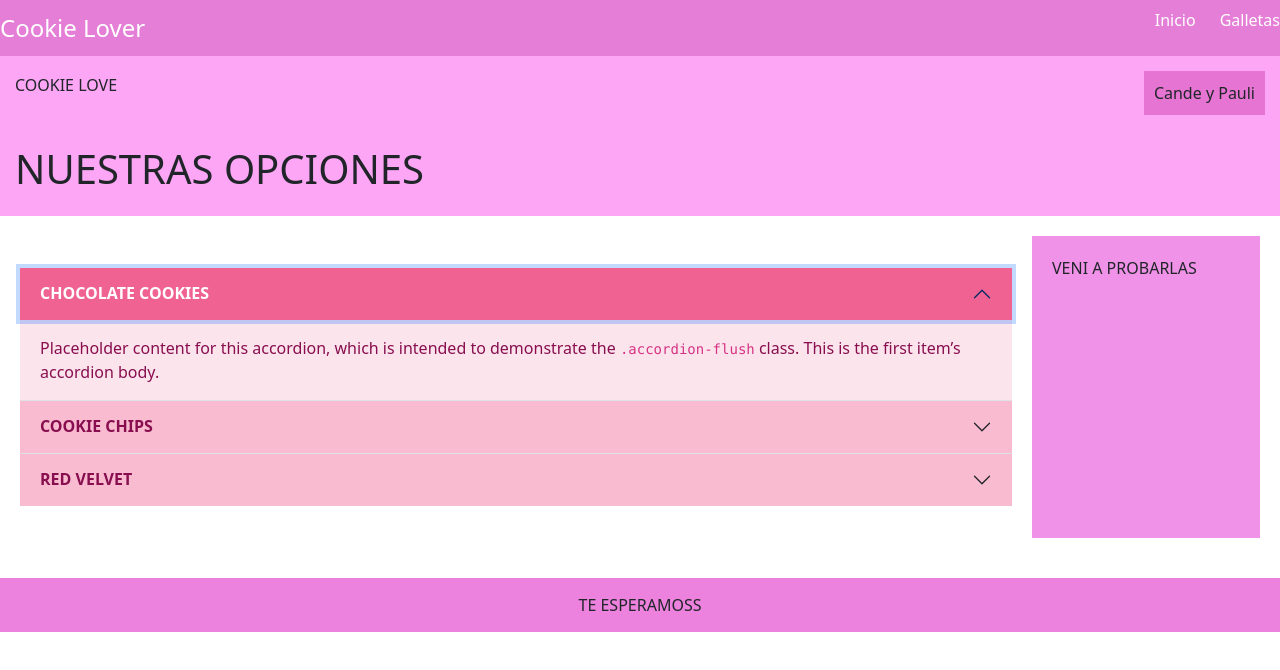
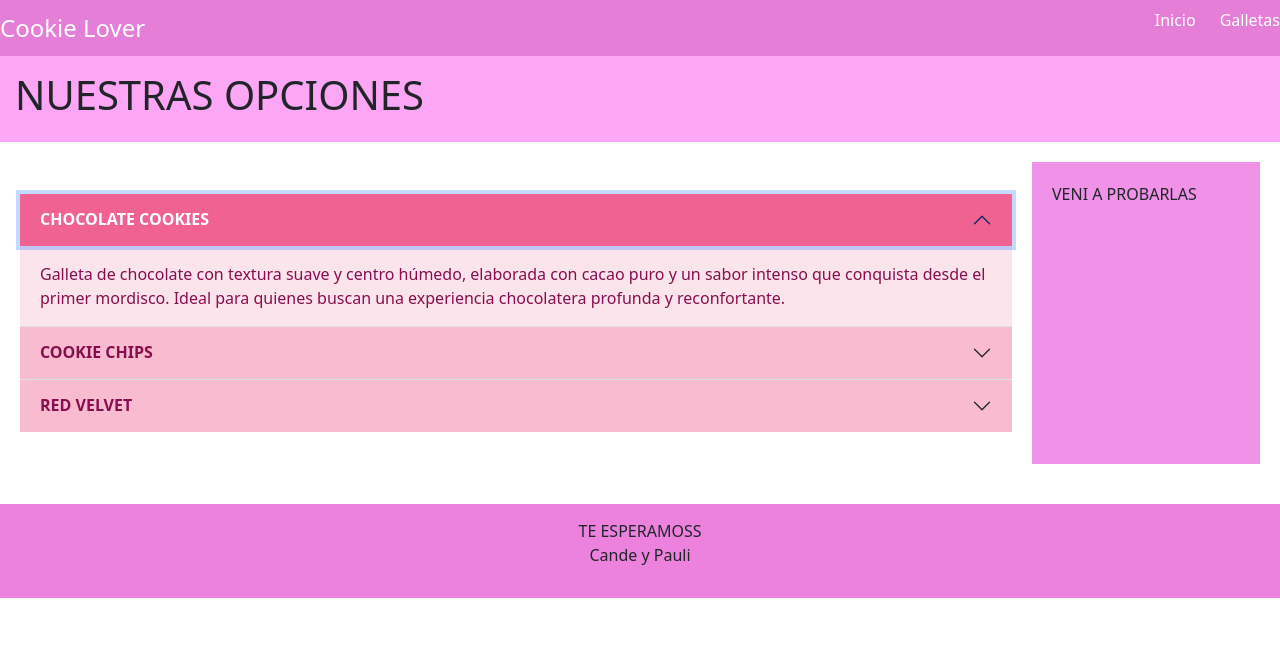
Before and after one commit to cande2908/candeypauli-bootstrap, a plain HTML site: page index.html in a window 1280 px wide. Both pictures are taken after a click on the button "CHOCOLATE COOKIES". Drawn offline with nearby package versions, Linux system fonts and the light colour scheme.

Commit message:
acordion

```diff
--- a/index.html
+++ b/index.html
@@ -32,10 +32,7 @@
       <li><a href="estructura2.html">Galletas</a></li>
     </ul>
   </nav>
-    <header>
-        <div><P>COOKIE LOVE</P></div>
-        <nav>Cande y Pauli</nav>
-    </header>
+
     <header><H1>NUESTRAS OPCIONES</H1></header>
     <main>
         <div class="main-container">
@@ -47,7 +44,7 @@
       </button>
     </h2>
     <div id="flush-collapseOne" class="accordion-collapse collapse" data-bs-parent="#accordionFlushExample">
-      <div class="accordion-body">Placeholder content for this accordion, which is intended to demonstrate the <code>.accordion-flush</code> class. This is the first item’s accordion body.</div>
+      <div class="accordion-body">Galleta de chocolate con textura suave y centro húmedo, elaborada con cacao puro y un sabor intenso que conquista desde el primer mordisco. Ideal para quienes buscan una experiencia chocolatera profunda y reconfortante.</div>
     </div>
   </div>
   <div class="accordion-item">
@@ -57,7 +54,7 @@
       </button>
     </h2>
     <div id="flush-collapseTwo" class="accordion-collapse collapse" data-bs-parent="#accordionFlushExample">
-      <div class="accordion-body">Placeholder content for this accordion, which is intended to demonstrate the <code>.accordion-flush</code> class. This is the second item’s accordion body. Let’s imagine this being filled with some actual content.</div>
+      <div class="accordion-body">Clásica, suave por dentro y con bordes ligeramente crocantes, nuestra Chips Cookie está repleta de chispas de chocolate que se derriten en cada mordida. Un sabor reconfortante y casero, perfecta para cualquier momento del día.</div>
     </div>
   </div>
   <div class="accordion-item">
@@ -67,14 +64,14 @@
       </button>
     </h2>
     <div id="flush-collapseThree" class="accordion-collapse collapse" data-bs-parent="#accordionFlushExample">
-      <div class="accordion-body">Placeholder content for this accordion, which is intended to demonstrate the <code>.accordion-flush</code> class. This is the third item’s accordion body. Nothing more exciting happening here in terms of content, but just filling up the space to make it look, at least at first glance, a bit more representative of how this would look in a real-world application.</div>
+      <div class="accordion-body">Delicadamente suave por dentro y crujiente por fuera, nuestra galleta Red Velvet combina el sabor clásico del cacao con un sutil toque de vainilla y un vibrante color rojo que enamora a primera vista. Decorada con chips de chocolate blanco y un centro cremoso, esta galleta es el equilibrio perfecto entre dulzura, textura y tentación. Ideal para los amantes del sabor Red Velvet en su versión más irresistible.</div>
     </div>
   </div>
 </div>
         </div>
         <aside>VENI A PROBARLAS</aside>
     </main>
-    <footer>TE ESPERAMOSS</footer>
+    <footer>TE ESPERAMOSS <P>Cande y Pauli</P></footer>
     <script src="https://cdn.jsdelivr.net/npm/bootstrap@5.3.0/dist/js/bootstrap.bundle.min.js"></script>
 </body>
 </html>
```
